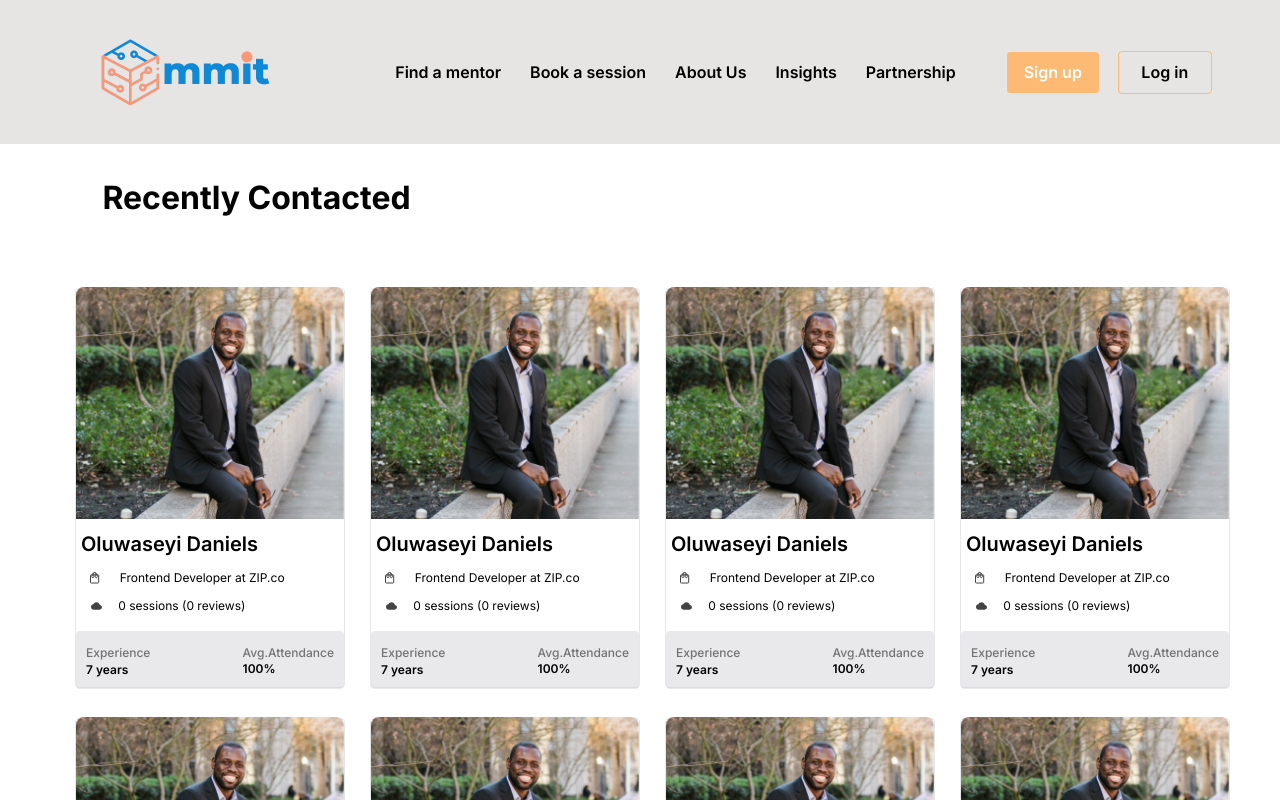
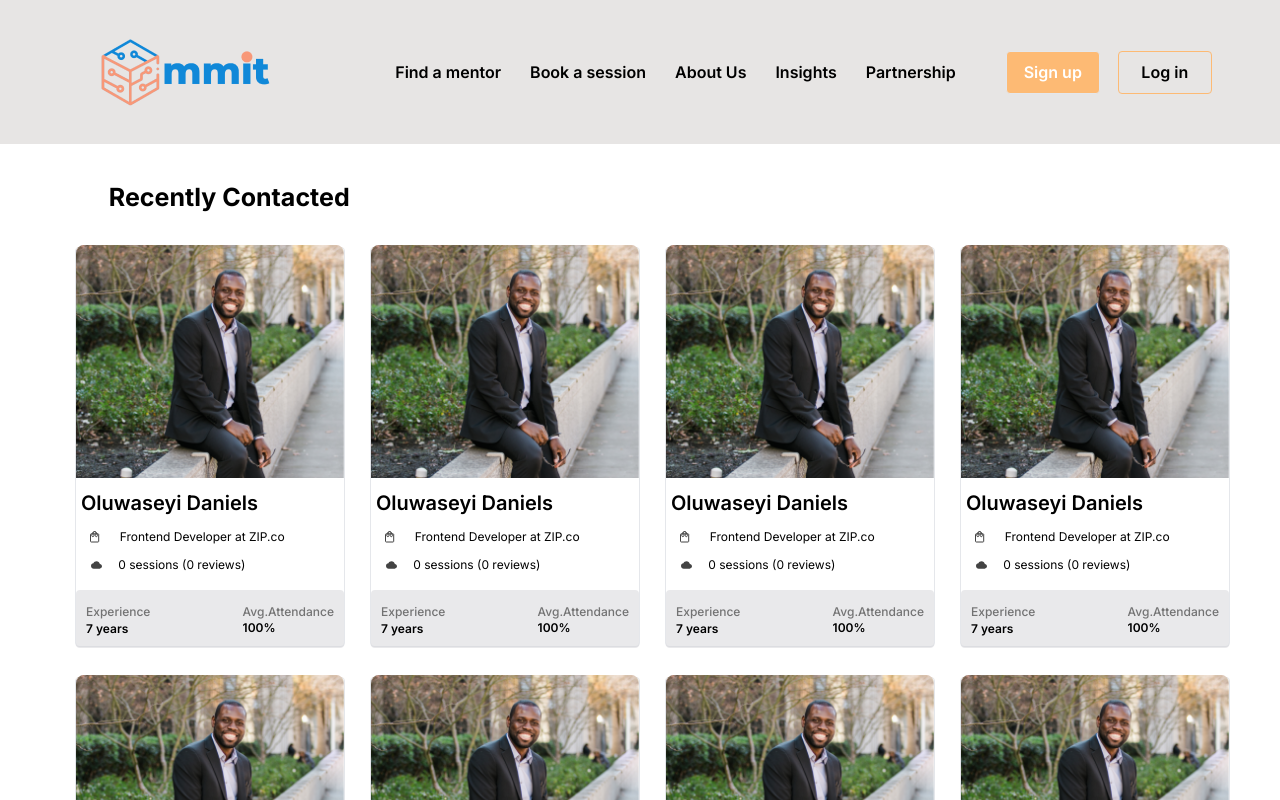
Before and after one commit to mentormeintech/mmit-webapp, a Next.js app: page /BookASession in a window 1280 px wide. Shown: the top 800 px of the page. Built offline with nearby package versions, Linux system fonts and the light colour scheme.

Commit message:
style: Updated style 'Book a Session' page

```diff
--- a/src/app/BookASession/page.js
+++ b/src/app/BookASession/page.js
@@ -5,10 +5,10 @@ const BookASession = () => {
 	return (
 		<>
 			<Header />
-			<div className="pt-[30px] text-[32px] font-[700] flex-row justify-between items-center ml-[6.4rem] gap-7 inline-flex">
+			<div className="pt-[35px] text-[25px] font-[700] flex-row justify-between items-center ml-[6.8rem] gap-7 inline-flex">
 				Recently Contacted
 			</div>
-			<div className="flex flex-row flex-wrap pt-[36px] items-center justify-center">
+			<div className="flex flex-row flex-wrap items-center justify-center">
 			<ProfileCard />
 			<ProfileCard />
 			<ProfileCard />
```
